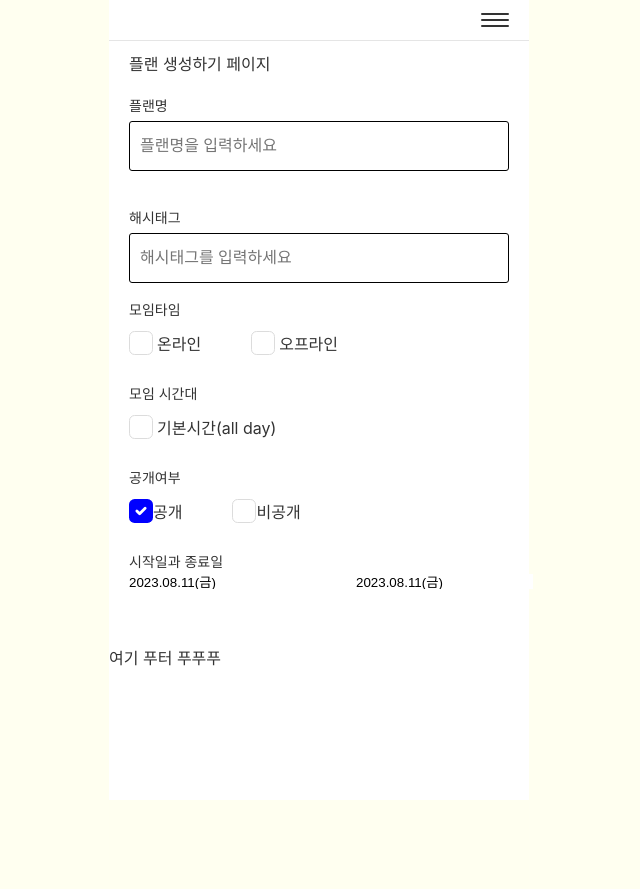
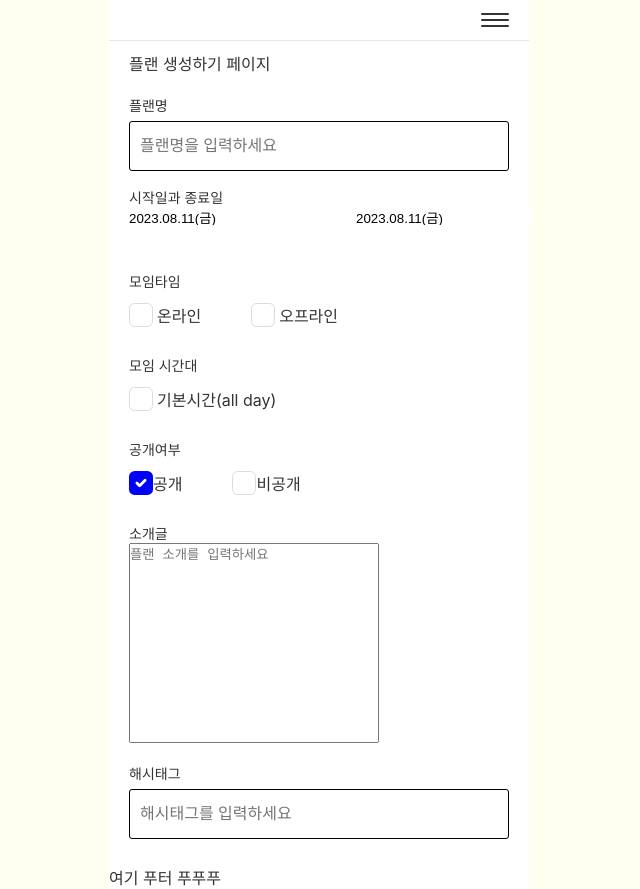
Before and after one commit to plani-power/frontend, a React (Create React App) app: page /plans/create in a window 1280 px wide. Shown: the whole page, without its empty margins (321-961 px from the left). Before the commit the page ends 800 px from the top, so only its background shows below. Built offline with nearby package versions, Linux system fonts and the light colour scheme.

Commit message:
Feat : Textarea 추가

```diff
--- a/src/pages/plans/createPlan.tsx
+++ b/src/pages/plans/createPlan.tsx
@@ -59,6 +59,11 @@ const CreatePlan = () => {
     const getEndDate = (end:Date) => {
         setEndDate(end);
     }
+
+    const [textValue, setTextValue] = useState('');
+    const handleSetTextValue = (e:React.ChangeEvent<HTMLTextAreaElement>) => {
+        setTextValue(e.target.value);
+    }
     // style
     const InputWrapper = styled.div`
         height: 3rem;
@@ -69,10 +74,17 @@ const CreatePlan = () => {
     `;
 
 
-    const  StyledSpan = styled.span`
+    const StyledSpan = styled.span`
         font-weight: 400;
         font-size: 14px;
         margin: 20px 0 6px;
+    `
+
+    const StyledTextArea = styled.textarea`
+        width: 250px;
+        height: 200px;
+        resize: none;
+        display: block;
     `
 
     return (
@@ -81,7 +93,11 @@ const CreatePlan = () => {
                 플랜 생성하기 페이지
             </p>
             <Input type='text' label='플랜명' value={planName} onChange={changePlanName} placeholder='플랜명을 입력하세요'/>
-            <Input type='text' label='해시태그' value={hashtag} onChange={changeHashtag} placeholder='해시태그를 입력하세요'/>
+            <StyledSpan>시작일과 종료일</StyledSpan>
+            <InputWrapper>
+            <DatePicker date={startDate} getDate={(date)=>getStartDate(date)}></DatePicker>
+            <DatePicker date={endDate} getDate={(date)=>getEndDate(date)} ></DatePicker>
+            </InputWrapper>
             <StyledSpan>모임타임</StyledSpan>
             <InputWrapper>
                 <Checkbox id='online' onChange={(e)=>checkHandler(e, 'online')} checked={checkedItems.includes('online')} label='온라인'/>
@@ -95,11 +111,10 @@ const CreatePlan = () => {
             <InputWrapper>
                 {renderPublicChecks()}
             </InputWrapper>
-            <StyledSpan>시작일과 종료일</StyledSpan>
-                <InputWrapper>
-                <DatePicker date={startDate} getDate={(date)=>getStartDate(date)}></DatePicker>
-                <DatePicker date={endDate} getDate={(date)=>getEndDate(date)} ></DatePicker>
-                </InputWrapper>
+            <StyledSpan>소개글</StyledSpan>
+            <StyledTextArea name='introduction' rows={5} placeholder='플랜 소개를 입력하세요' value={textValue} onChange={(e)=>{handleSetTextValue(e)}} maxLength={500}></StyledTextArea>
+            <Input type='text' label='해시태그' value={hashtag} onChange={changeHashtag} placeholder='해시태그를 입력하세요'/>
+
         </div>
     )
 }
```
Lines whose indentation alone changed are shown as unchanged.
